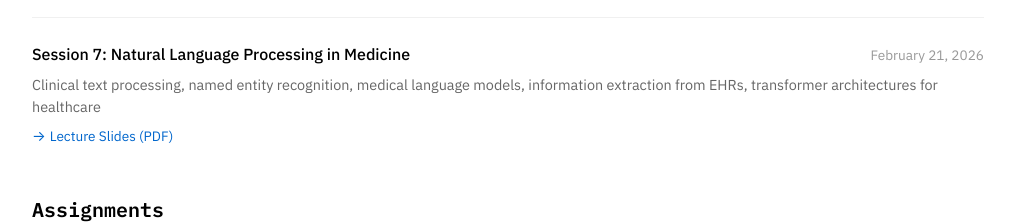
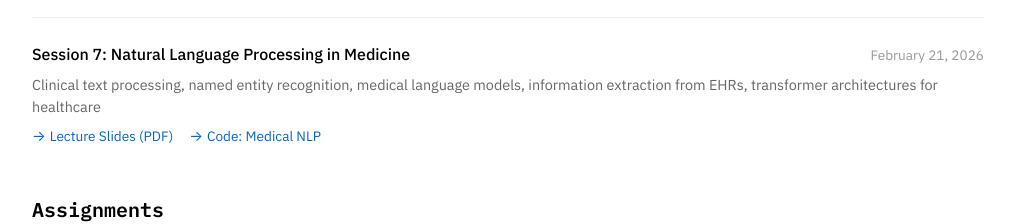
Before and after one commit to matt-ebrahim/CSYE7374-spring26, a plain HTML site: page index.html in a window 1280 px wide. Shown: the part 1440-1664 px from the top of the page, without its empty margins (132-1147 px from the left). Drawn offline with Linux system fonts and the light colour scheme.

Commit message:
Add code link for Session 7: Medical NLP notebook

```diff
--- a/index.html
+++ b/index.html
@@ -409,6 +409,7 @@
                     </div>
                     <div class="session-materials">
                         <a href="07-260221/07-260221.pdf" class="material-link" target="_blank">Lecture Slides (PDF)</a>
+                        <a href="https://github.com/matt-ebrahim/CSYE7374/blob/main/intro-nlp/nlp_medical.ipynb" class="material-link" target="_blank">Code: Medical NLP</a>
                     </div>
                 </div>
 
```
